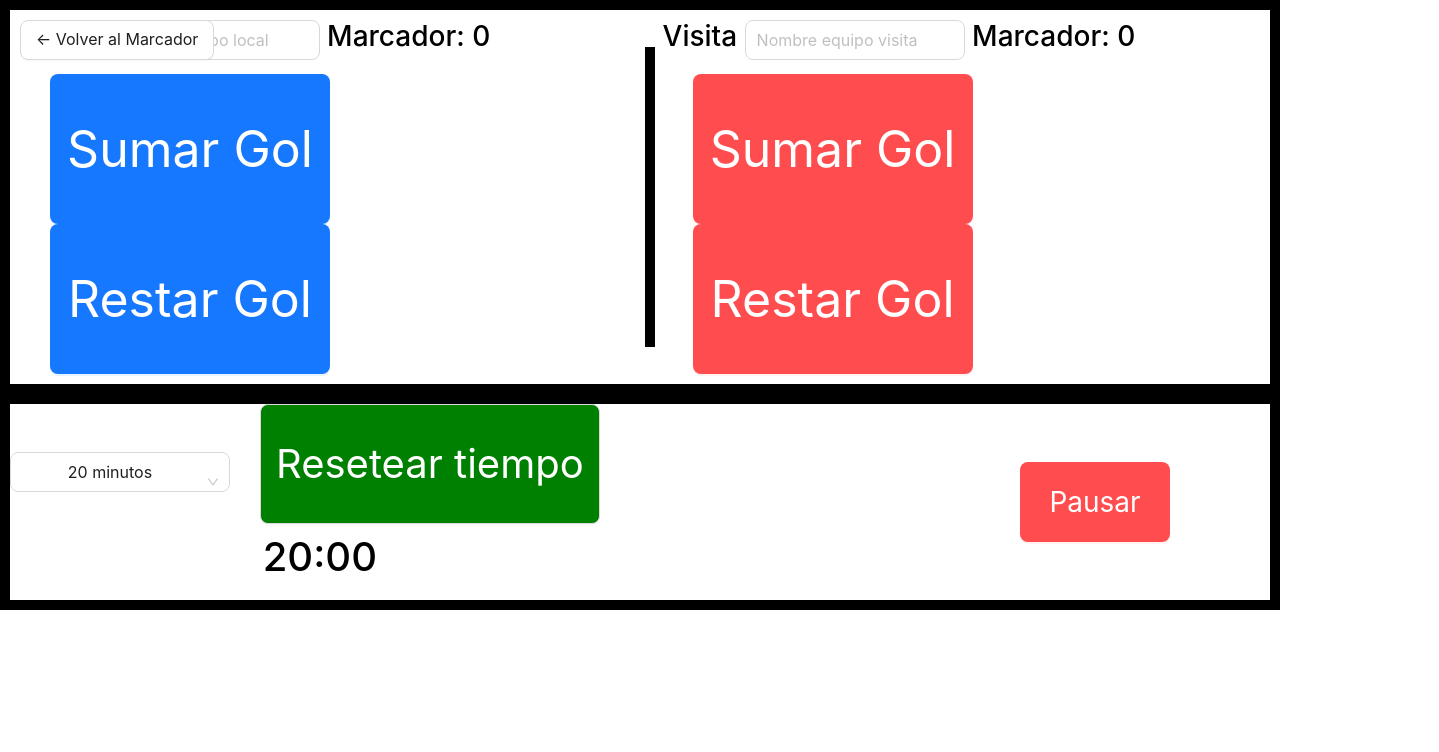
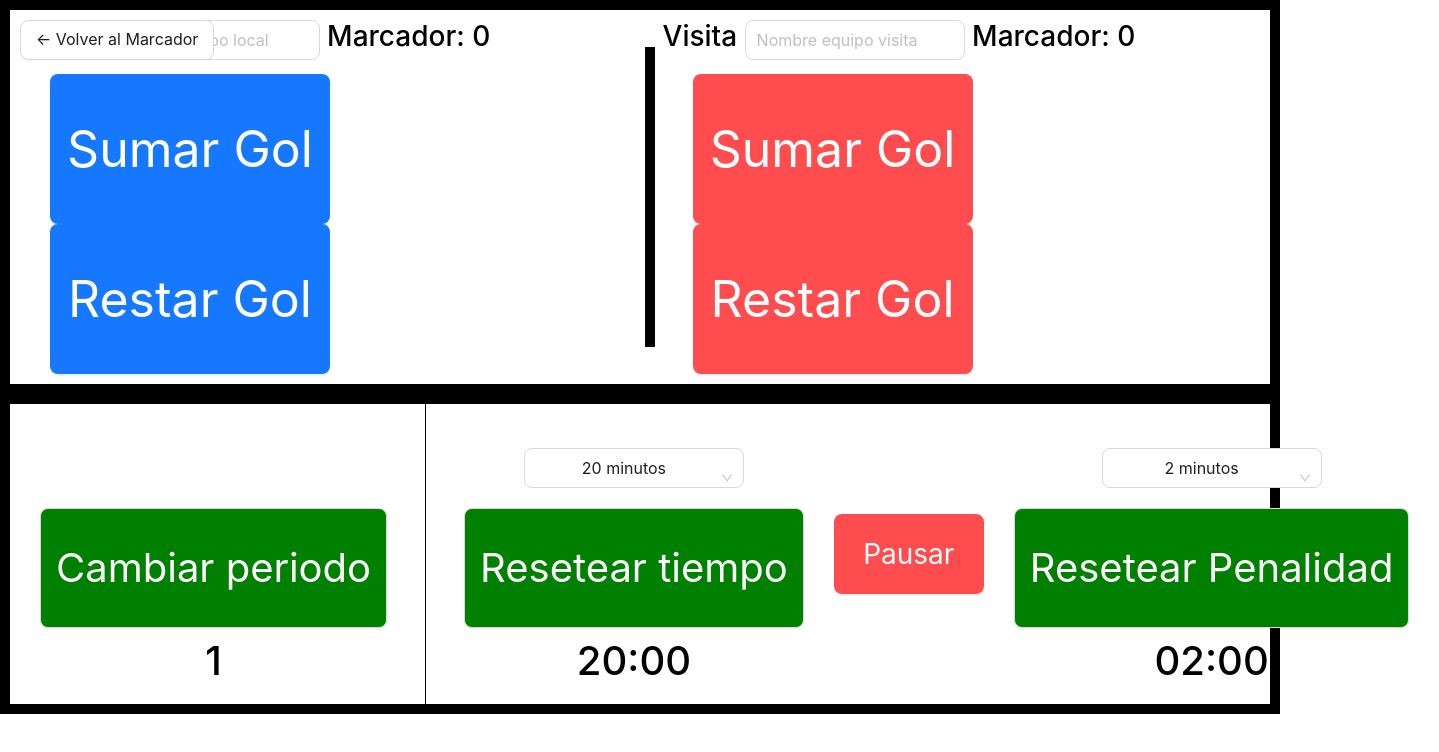
Before and after one commit to MrBrightside19/marker-board, a Vue app: page /marker-board/controls in a window 1280 px wide. Shown: the top 752 px of the page, 1439 px wide, since content can reach past the window. Built offline with nearby package versions, Linux system fonts and the light colour scheme.

Commit message:
original features

```diff
--- a/src/components/ScoreBoard.vue
+++ b/src/components/ScoreBoard.vue
@@ -12,14 +12,14 @@
 
     <div class="game-info">
       <div class="time">{{ formattedTime }}</div>
-      <!-- <div class="period-container">
+      <div class="period-container">
         <div class="label" style="height: 80px;">Periodo</div>
         <div class="period" style="height: 220px;">{{ gamePeriod }}</div>
-      </div> -->
-      <!-- <div class="penalty-container">
+      </div>
+      <div class="penalty-container">
         <div class="label" style=" height:40px">Penalidad</div>
         <div class="penalty" style="font-size: 230px">{{ formattedPenalty }}</div>
-      </div> -->
+      </div>
     </div>
 
     <div class="team-score visit-team">
@@ -53,7 +53,7 @@ const localTeam = ref(localStorage.getItem("local-team") || "Equipo Local");
 const visitTeam = ref(localStorage.getItem("visit-team") || "Equipo Visita");
 const goalLocal = ref<number>(Number(localStorage.getItem("goal-local") || 0));
 const goalVisit = ref<number>(Number(localStorage.getItem("goal-visit") || 0));
-// const gamePeriod = ref<number>(Number(localStorage.getItem("game-period") || 1));
+const gamePeriod = ref<number>(Number(localStorage.getItem("game-period") || 1));
 
 const updateGoalLocal = () => {
   goalLocal.value = Number(localStorage.getItem("goal-local") || 0);
@@ -61,9 +61,9 @@ const updateGoalLocal = () => {
 const updateGoalVisit = () => {
   goalVisit.value = Number(localStorage.getItem("goal-visit") || 0);
 };
-// const updateGamePeriod = () => {
-//   gamePeriod.value = Number(localStorage.getItem("game-period") || 1);
-// };
+const updateGamePeriod = () => {
+  gamePeriod.value = Number(localStorage.getItem("game-period") || 1);
+};
 
 const timeString = ref<string>(localStorage.getItem("time-game") || "20:00");
 const timeMilliseconds = ref<number>(convertToMilliseconds(timeString.value));
@@ -142,13 +142,13 @@ onMounted(() => {
 
   window.addEventListener("storage", updateGoalLocal);
   window.addEventListener("storage", updateGoalVisit);
-  // window.addEventListener("storage", updateGamePeriod);
+  window.addEventListener("storage", updateGamePeriod);
   startTimer();
   startPenalty();
   window.addEventListener("storage", syncWithStorage); // Escucha cambios en localStorage
   updateGoalLocal(); // Actualiza el valor inicial al montar la vista
   updateGoalVisit();
-  // updateGamePeriod();
+  updateGamePeriod();
 });
 
 onUnmounted(() => {
@@ -157,7 +157,7 @@ onUnmounted(() => {
   window.removeEventListener("storage", syncWithStorage);
   window.removeEventListener("storage", updateGoalLocal);
   window.removeEventListener("storage", updateGoalVisit);
-  // window.removeEventListener("storage", updateGamePeriod);
+  window.removeEventListener("storage", updateGamePeriod);
 });
 
 // 📌 Convertir "mm:ss" a milisegundos
@@ -175,15 +175,15 @@ function formatTime(ms: number): string {
 
 // 📌 Formato del tiempo a mostrar en pantalla
 const formattedTime = ref(formatTime(timeMilliseconds.value));
-// const formattedPenalty = ref(formatTime(penaltyMilliseconds.value));
+const formattedPenalty = ref(formatTime(penaltyMilliseconds.value));
 
 watch(timeMilliseconds, (newVal) => {
   formattedTime.value = formatTime(newVal);
 });
 
-// watch(penaltyMilliseconds, (newVal) => {
-//   formattedPenalty.value = formatTime(newVal);
-// });
+watch(penaltyMilliseconds, (newVal) => {
+  formattedPenalty.value = formatTime(newVal);
+});
 </script>
 
 <style scoped lang="scss">
--- a/src/views/Controls.vue
+++ b/src/views/Controls.vue
@@ -79,12 +79,15 @@
     </a-flex>
 
     <a-flex class="separator" justify="space-between" align="flex-end">
-      <!-- <div style="text-align: center">
+      <div style="text-align: center">
         <a-button class="control-button-2" size="large" @click="changePeriod">
           Cambiar periodo</a-button>
         <h1 style="margin-top: 10px; font-size: 40px">{{ gamePeriod }}</h1>
-      </div> -->
-      <!-- <a-divider type="vertical" style="height: 300px; background-color: black; width: 10px; top: 0" /> -->
+      </div>
+      <a-divider
+        type="vertical"
+        style="height: 300px; background-color: black; width: 10px; top: 0"
+      />
 
       <div style="text-align: center">
         <a-select
@@ -109,7 +112,6 @@
           height: 80px;
           font-size: 28px;
           align-self: center;
-          margin-right: 100px;
         "
         size="large"
         @click="togglePause"
@@ -117,13 +119,19 @@
         {{ isPaused ? "Continuar" : "Pausar" }}</a-button
       >
 
-      <!-- <div style="text-align: center">
-        <a-select size="large" class="time-select" ref="select" v-model:value="selectedPenalty" style="width: 220px"
-          :options="optionsPenalty"></a-select>
+      <div style="text-align: center">
+        <a-select
+          size="large"
+          class="time-select"
+          ref="select"
+          v-model:value="selectedPenalty"
+          style="width: 220px"
+          :options="optionsPenalty"
+        ></a-select>
         <a-button class="control-button-2" size="large" @click="resetPenalty">
           Resetear Penalidad</a-button>
         <h1 style="margin-top: 10px; font-size: 40px">{{ formattedPenalty }}</h1>
-      </div> -->
+      </div>
     </a-flex>
   </div>
 </template>
@@ -134,8 +142,8 @@ import { ref, onMounted, onUnmounted, watch } from "vue";
 const local = ref(localStorage.getItem("local-team") || "");
 const visit = ref(localStorage.getItem("visit-team") || "");
 const selectedTime = ref("20:00");
-// const selectedPenalty = ref("2:00");
-  // const gamePeriod = ref(localStorage.getItem("game-period") || "1");
+const selectedPenalty = ref("2:00");
+const gamePeriod = ref(localStorage.getItem("game-period") || "1");
 const localGoals = ref(localStorage.getItem("goal-local") || "0");
 const visitGoals = ref(localStorage.getItem("goal-visit") || "0");
 
@@ -147,12 +155,12 @@ const optionsTime = [
   { value: "5:00", label: "5 minutos" },
   // { value: "10:00", label: "10 minutos" },
 ];
-// const optionsPenalty = [
-//   { value: "2:00", label: "2 minutos" },
-//   { value: "4:00", label: "4 minutos" },
-//   { value: "5:00", label: "5 minutos" },
-//   { value: "10:00", label: "10 minutos" },
-// ];
+const optionsPenalty = [
+  { value: "2:00", label: "2 minutos" },
+  { value: "4:00", label: "4 minutos" },
+  { value: "5:00", label: "5 minutos" },
+  { value: "10:00", label: "10 minutos" },
+];
 
 // Estado de pausa
 const isPaused = ref(localStorage.getItem("isPaused") === "true");
@@ -182,14 +190,14 @@ const changeGoalVisit = (value: number) => {
   }
   visitGoals.value = localStorage.getItem("goal-visit") || "0";
 };
-  // const changePeriod = () => {
-  //   const currentValue = Number(localStorage.getItem("game-period") || 1);
-  //   localStorage.setItem("game-period", (currentValue + 1).toString());
-  //   if (currentValue + 1 > 4) {
-  //     localStorage.setItem("game-period", (1).toString());
-  //   }
-  //   gamePeriod.value = localStorage.getItem("game-period") || "1";
-  // };
+const changePeriod = () => {
+  const currentValue = Number(localStorage.getItem("game-period") || 1);
+  localStorage.setItem("game-period", (currentValue + 1).toString());
+  if (currentValue + 1 > 4) {
+    localStorage.setItem("game-period", "1");
+  }
+  gamePeriod.value = localStorage.getItem("game-period") || "1";
+};
 
 // 🔄 Reiniciar el tiempo en localStorage y notificar a `/home`
 const resetTime = () => {
@@ -202,16 +210,16 @@ const resetTime = () => {
     window.dispatchEvent(new Event("storage")); // Forzar actualización en todas las ventanas
   }
 };
-// const resetPenalty = () => {
-//   const confirmReset = window.confirm(
-//     "¿Estás seguro de que deseas resetear el tiempo de penalidad?"
-//   );
-//   if (confirmReset) {
-//     // localStorage.setItem("penalty-game", selectedPenalty.value);
-//     // formattedPenalty.value = selectedPenalty.value;
-//     window.dispatchEvent(new Event("storage")); // Forzar actualización en todas las ventanas
-//   }
-// };
+const resetPenalty = () => {
+  const confirmReset = window.confirm(
+    "¿Estás seguro de que deseas resetear el tiempo de penalidad?"
+  );
+  if (confirmReset) {
+    localStorage.setItem("penalty-game", selectedPenalty.value);
+    formattedPenalty.value = selectedPenalty.value;
+    window.dispatchEvent(new Event("storage"));
+  }
+};
 
 const updateLocalTeam = () => {
   localStorage.setItem("local-team", local.value);
@@ -223,7 +231,7 @@ const updateVisitlTeam = () => {
 };
 
 const formattedTime = ref(localStorage.getItem("time-game") || "20:00");
-// const formattedPenalty = ref(localStorage.getItem("penalty-game") || "02:00");
+const formattedPenalty = ref(localStorage.getItem("penalty-game") || "02:00");
 
 const storedLocal = ref(local.value);
 const storedVisit = ref(visit.value);
@@ -232,9 +240,12 @@ const syncWithStorage = (event: StorageEvent) => {
   if (event.key === "time-game") {
     formattedTime.value = localStorage.getItem("time-game") || "20:00";
   }
-  // if (event.key === "penalty-game") {
-  //   formattedPenalty.value = localStorage.getItem("penalty-game") || "02:00";
-  // }
+  if (event.key === "penalty-game") {
+    formattedPenalty.value = localStorage.getItem("penalty-game") || "02:00";
+  }
+  if (event.key === "game-period") {
+    gamePeriod.value = localStorage.getItem("game-period") || "1";
+  }
   if (event.key === "local-team") {
     storedLocal.value = localStorage.getItem("local-team") || "";
     local.value = storedLocal.value;
```
